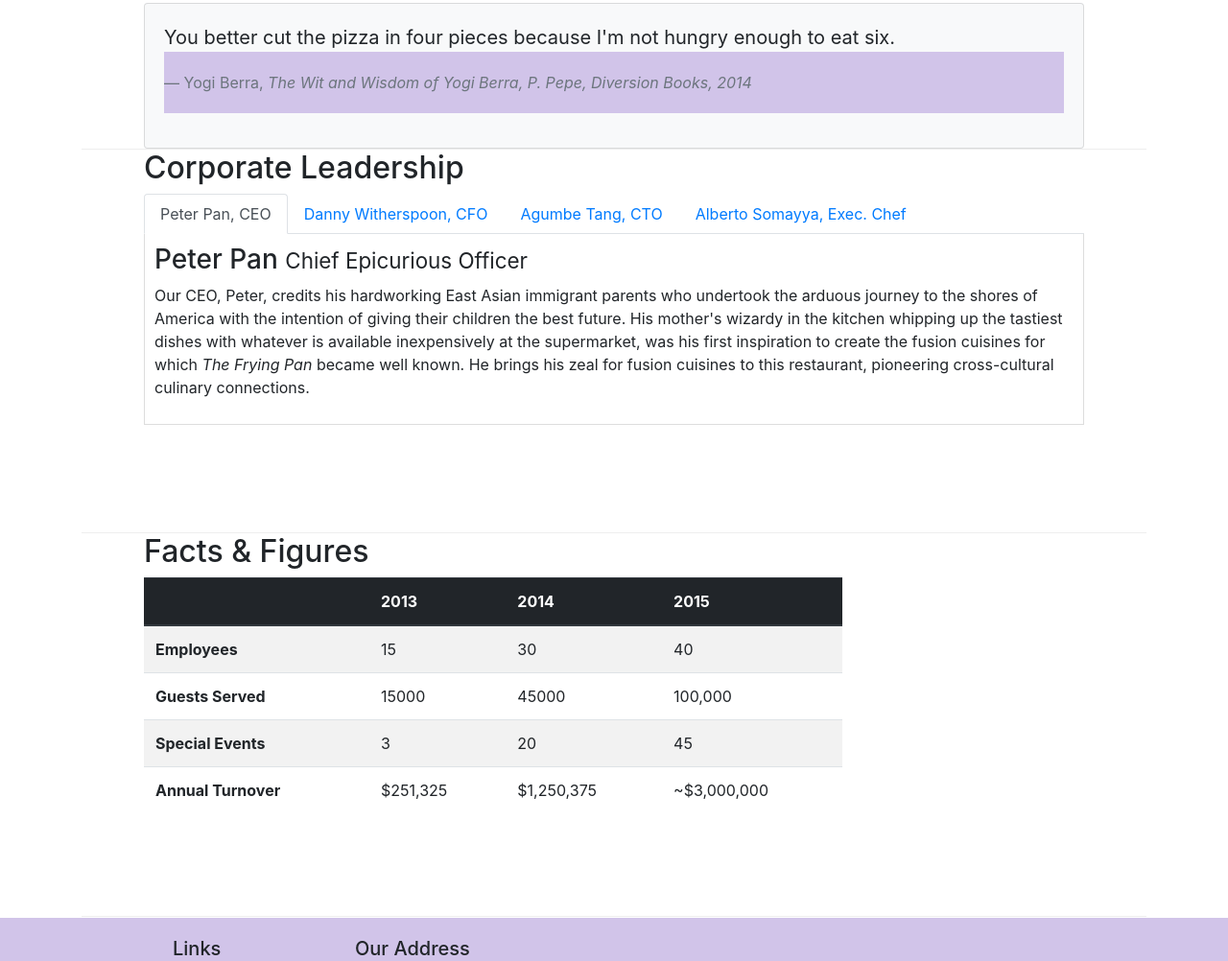
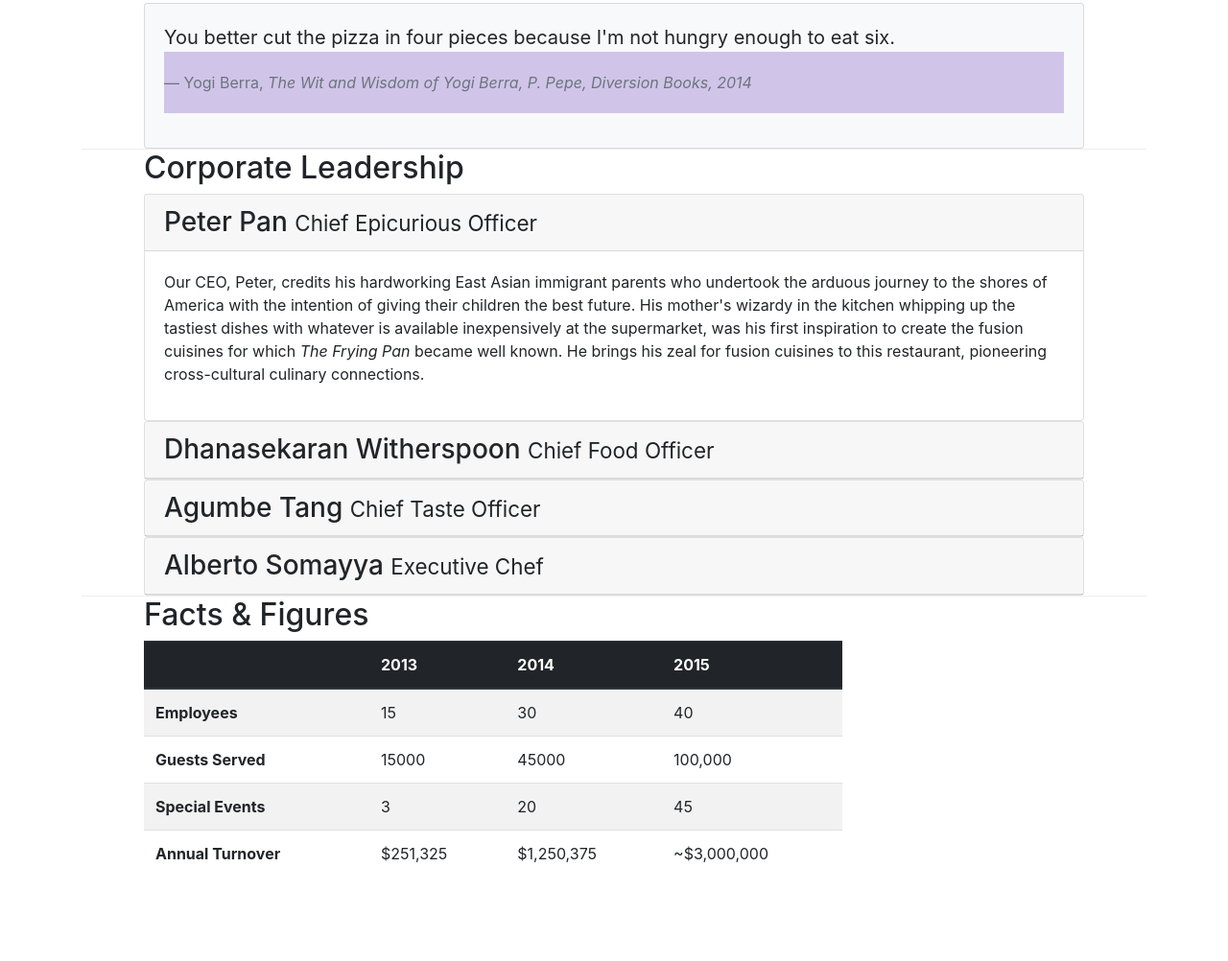
Before and after one commit to dmatiushkin73/coursera-course3, a website: page Bootstrap4/conFusion/aboutus.html in a window 1280 px wide. Shown: the part 804-1806 px from the top of the page at 96% size. Drawn offline with nearby package versions, Linux system fonts and the light colour scheme.

Commit message:
Accordion

```diff
--- a/Bootstrap4/conFusion/aboutus.html
+++ b/Bootstrap4/conFusion/aboutus.html
@@ -99,36 +99,62 @@
         <div class="row row-content">
             <div class="col-12">
                 <h2>Corporate Leadership</h2>
-                <ul class="nav nav-tabs">
-                    <li class="nav-item">
-                        <a class="nav-link active" href="#peter" role="tab" data-toggle="tab">Peter Pan, CEO</a>
-                    </li>
-                    <li class="nav-item">
-                        <a class="nav-link" href="#danny" role="tab" data-toggle="tab">Danny Witherspoon, CFO</a>
-                    </li>
-                    <li class="nav-item">
-                        <a class="nav-link" href="#agumbe"role="tab" data-toggle="tab">Agumbe Tang, CTO</a>
-                    </li>
-                    <li class="nav-item">
-                        <a class="nav-link" href="#alberto" role="tab" data-toggle="tab">Alberto Somayya, Exec. Chef</a>
-                    </li>
-                </ul>
-                <div class="tab-content">
-                    <div role="tabpanel" class="tab-pane fade show active" id="peter">
-                        <h3>Peter Pan <small>Chief Epicurious Officer</small></h3>
-                        <p class="d-none d-sm-block">Our CEO, Peter, credits his hardworking East Asian immigrant parents who undertook the arduous journey to the shores of America with the intention of giving their children the best future. His mother's wizardy in the kitchen whipping up the tastiest dishes with whatever is available inexpensively at the supermarket, was his first inspiration to create the fusion cuisines for which <em>The Frying Pan</em> became well known. He brings his zeal for fusion cuisines to this restaurant, pioneering cross-cultural culinary connections.</p>
+                <div id="accordion">
+                    <div class="card">
+                        <div role="tab" class="card-header" id="peterhead">
+                            <h3 class="mb-0">
+                                <a data-toggle="collapse" data-target="#peter">
+                                    Peter Pan <small>Chief Epicurious Officer</small>
+                                </a>
+                            </h3>
+                        </div>
+                        <div class="collapse show" id="peter" data-parent="#accordion">
+                            <div class="card-body">
+                                <p class="d-none d-sm-block">Our CEO, Peter, credits his hardworking East Asian immigrant parents who undertook the arduous journey to the shores of America with the intention of giving their children the best future. His mother's wizardy in the kitchen whipping up the tastiest dishes with whatever is available inexpensively at the supermarket, was his first inspiration to create the fusion cuisines for which <em>The Frying Pan</em> became well known. He brings his zeal for fusion cuisines to this restaurant, pioneering cross-cultural culinary connections.</p>
+                            </div>
+                        </div>
                     </div>
-                    <div role="tabpanel" class="tab-pane fade" id="danny">
-                        <h3>Dhanasekaran Witherspoon <small>Chief Food Officer</small></h3>
-                        <p class="d-none d-sm-block">Our CFO, Danny, as he is affectionately referred to by his colleagues, comes from a long established family tradition in farming and produce. His experiences growing up on a farm in the Australian outback gave him great appreciation for varieties of food sources. As he puts it in his own words, <em>Everything that runs, wins, and everything that stays, pays!</em></p>
+                    <div class="card">
+                        <div role="tab" class="card-header" id="dannyhead">
+                            <h3 class="mb-0">
+                                <a class="collapsed" data-toggle="collapse" data-target="#danny">
+                                    Dhanasekaran Witherspoon <small>Chief Food Officer</small>
+                                </a>
+                            </h3>
+                        </div>
+                        <div class="collapse" id="danny" data-parent="#accordion">
+                            <div class="card-body">
+                                <p class="d-none d-sm-block">Our CFO, Danny, as he is affectionately referred to by his colleagues, comes from a long established family tradition in farming and produce. His experiences growing up on a farm in the Australian outback gave him great appreciation for varieties of food sources. As he puts it in his own words, <em>Everything that runs, wins, and everything that stays, pays!</em></p>
+                            </div>
+                        </div>
                     </div>
-                    <div role="tabpanel" class="tab-pane fade" id="agumbe">
-                        <h3>Agumbe Tang <small>Chief Taste Officer</small></h3>
-                        <p class="d-none d-sm-block">Blessed with the most discerning gustatory sense, Agumbe, our CTO, personally ensures that every dish that we serve meets his exacting tastes. Our chefs dread the tongue lashing that ensues if their dish does not meet his exacting standards. He lives by his motto, <em>You click only if you survive my lick.</em></p>
+                    <div class="card">
+                        <div role="tab" class="card-header" id="agumbehead">
+                            <h3 class="mb-0">
+                                <a class="collapsed" data-toggle="collapse" data-target="#agumbe">
+                                    Agumbe Tang <small>Chief Taste Officer</small>
+                                </a>
+                            </h3>
+                        </div>
+                        <div class="collapse" id="agumbe" data-parent="#accordion">
+                            <div class="card-body">
+                                <p class="d-none d-sm-block">Blessed with the most discerning gustatory sense, Agumbe, our CTO, personally ensures that every dish that we serve meets his exacting tastes. Our chefs dread the tongue lashing that ensues if their dish does not meet his exacting standards. He lives by his motto, <em>You click only if you survive my lick.</em></p>
+                            </div>
+                        </div>
                     </div>
-                    <div role="tabpanel" class="tab-pane fade" id="alberto">
-                        <h3>Alberto Somayya <small>Executive Chef</small></h3>
-                        <p class="d-none d-sm-block">Award winning three-star Michelin chef with wide International experience having worked closely with whos-who in the culinary world, he specializes in creating mouthwatering Indo-Italian fusion experiences. He says, <em>Put together the cuisines from the two craziest cultures, and you get a winning hit! Amma Mia!</em></p>
+                    <div class="card">
+                        <div role="tab" class="card-header" id="albertohead">
+                            <h3 class="mb-0">
+                                <a class="collapsed" data-toggle="collapse" data-target="#alberto">
+                                    Alberto Somayya <small>Executive Chef</small>
+                                </a>
+                            </h3>
+                        </div>
+                        <div class="collapse" id="alberto" data-parent="#accordion">
+                            <div class="card-body">
+                                <p class="d-none d-sm-block">Award winning three-star Michelin chef with wide International experience having worked closely with whos-who in the culinary world, he specializes in creating mouthwatering Indo-Italian fusion experiences. He says, <em>Put together the cuisines from the two craziest cultures, and you get a winning hit! Amma Mia!</em></p>
+                            </div>
+                        </div>
                     </div>
                 </div>
             </div>
```
